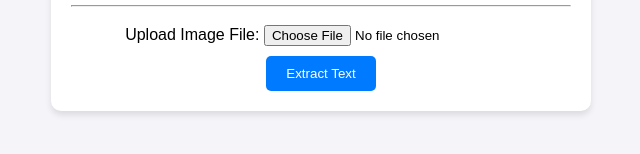
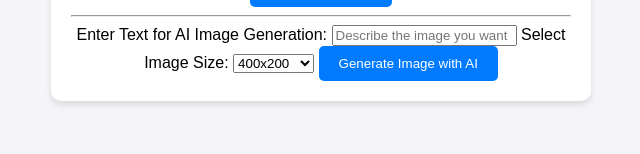
Before and after one commit to asmamittima/asm9, a plain HTML site: page index.html in a window 1280 px wide. Shown: the part 434-588 px from the top of the page, without its empty margins (319-959 px from the left). Drawn offline with Linux system fonts and the light colour scheme; a script that the page names is missing.

Commit message:
index.html

```diff
--- a/index.html
+++ b/index.html
@@ -17,21 +17,31 @@
             <button type="submit">Convert to Image</button>
         </form>
 
-        <div id="imageOutput"></div>
-        <a id="downloadLink" style="display: none;" download="output.png">Download Image</a>
-
         <hr>
 
-        <!-- Form for Image File Upload -->
-        <form id="imageFileForm">
-            <label for="imageFileInput">Upload Image File:</label>
-            <input type="file" id="imageFileInput" accept="image/*">
-            <button type="submit">Extract Text</button>
+        <!-- Form for AI Text-to-Image Conversion -->
+        <form id="aiTextToImageForm">
+            <label for="aiTextInput">Enter Text for AI Image Generation:</label>
+            <input type="text" id="aiTextInput" placeholder="Describe the image you want">
+
+            <!-- Image Size Dropdown -->
+            <label for="imageSize">Select Image Size:</label>
+            <select id="imageSize">
+                <option value="400x200">400x200</option>
+                <option value="800x600">800x600</option>
+                <option value="1024x768">1024x768</option>
+            </select>
+
+            <button type="submit">Generate Image with AI</button>
         </form>
 
-        <div id="textOutput"></div>
-        <a id="downloadTextLink" style="display: none;" download="output.txt">Download Text</a>
+        <!-- Image Output -->
+        <div id="aiImageOutput"></div>
+
+        <!-- Download Link -->
+        <a id="aiDownloadLink" style="display: none;" download="ai-output.png">Download Image</a>
     </div>
+    <script src="https://cdn.jsdelivr.net/npm/tesseract.js@2.1.4/dist/tesseract.min.js"></script>
     <script src="script.js"></script>
 </body>
 </html>
```
